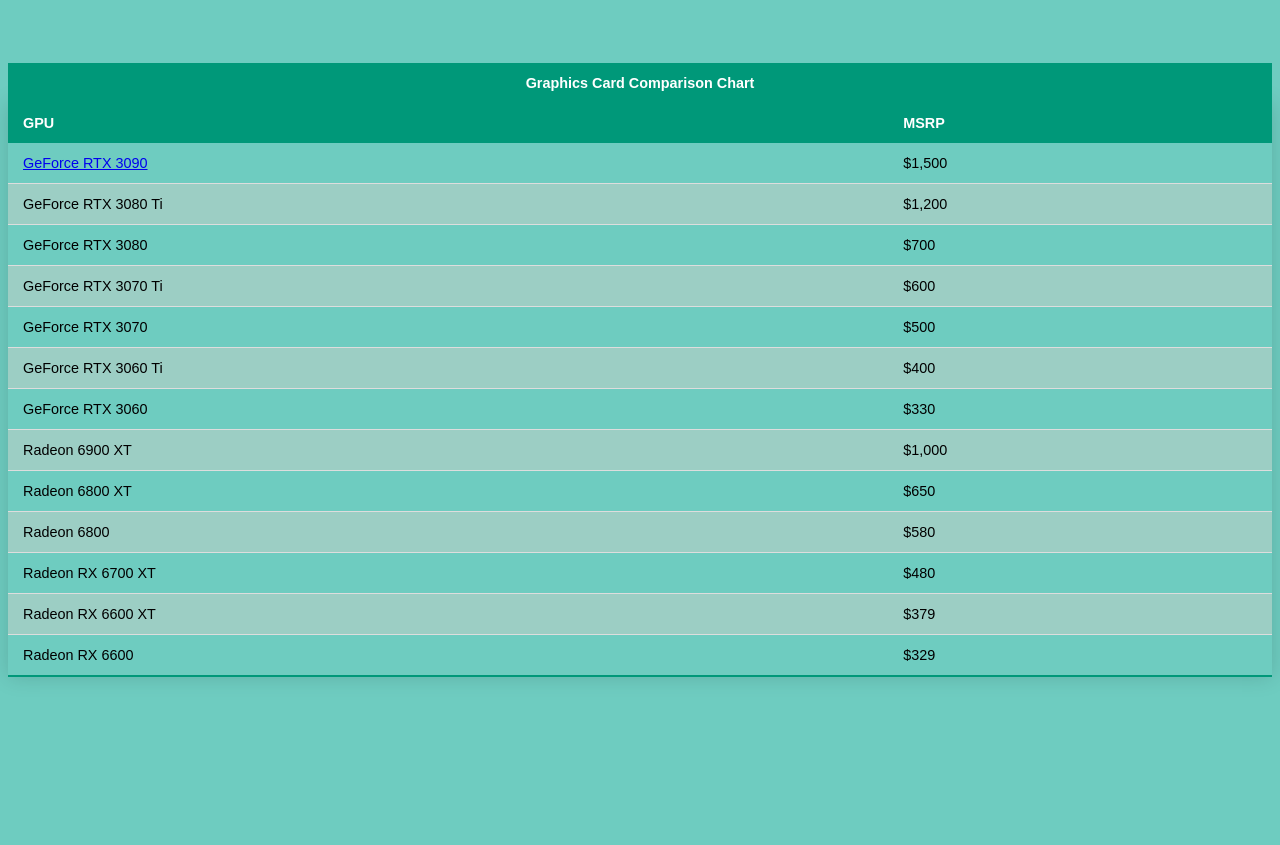
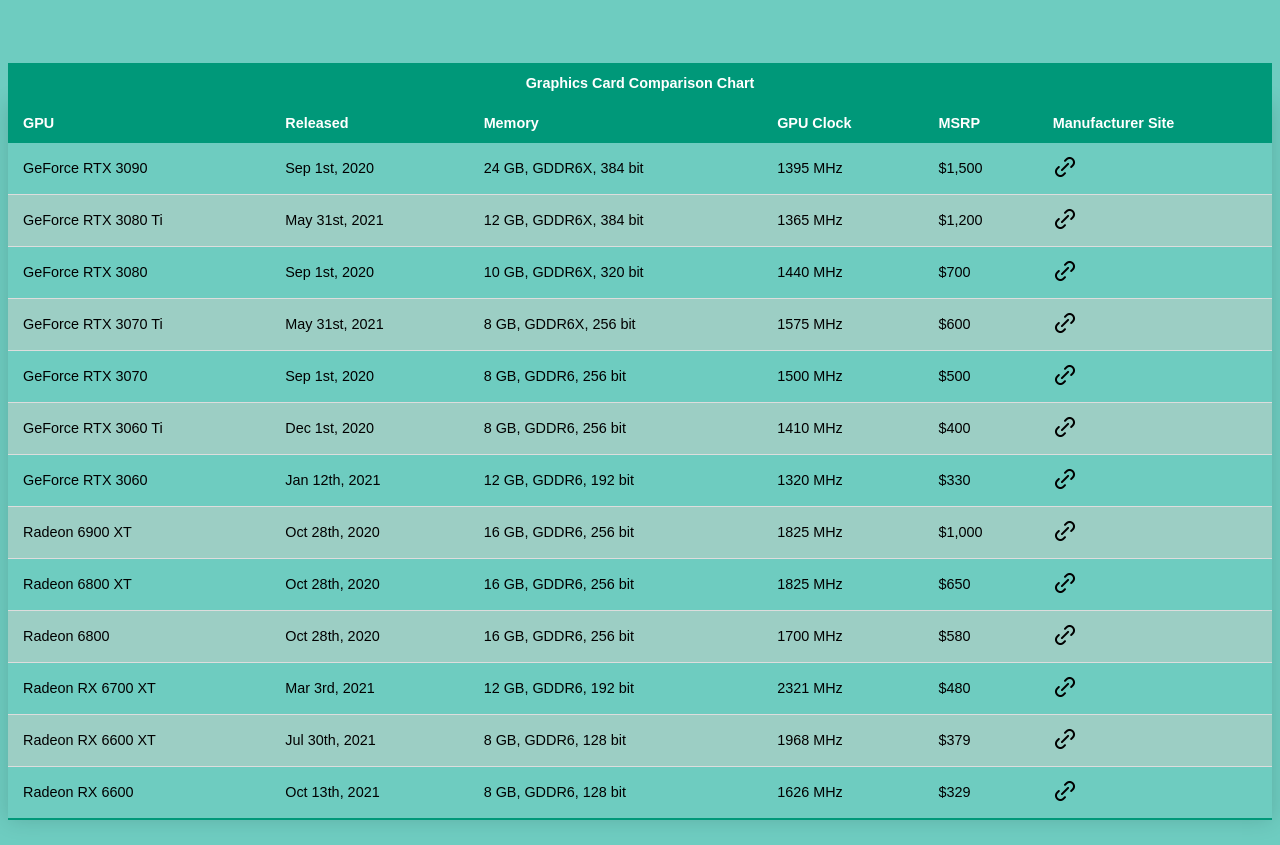
Before and after one commit to smarkwardt1/gpustock, a website: page public/index.html in a window 1280 px wide. Shown: the part 492-1337 px from the top of the page. Before the commit the page ends 1194 px from the top, so only its background shows below. Drawn offline with Linux system fonts and the light colour scheme.

Commit message:
table sort working

```diff
--- a/public/index.html
+++ b/public/index.html
@@ -6,6 +6,7 @@
     <meta name="viewport" content="width=device-width, initial-scale=1.0" />
     <link rel="stylesheet" type="text/css" href="./style.css" />
     <link rel="icon" href="images/favicon.ico" />
+    <script src="https://www.kryogenix.org/code/browser/sorttable/sorttable.js"></script>
     <title>GPU Stock</title>
     <script>
       function configureDropDownLists(series, model) {
@@ -116,68 +117,202 @@
         </fieldset>
       </form>
 
-      <table class="results-table">
+      <table class="sortable results-table">
         <caption>
           Graphics Card Comparison Chart
         </caption>
         <thead>
           <tr>
             <th>GPU</th>
+            <th>Released</th>
+            <th>Memory</th>
+            <th>GPU Clock</th>
             <th>MSRP</th>
+            <th>Manufacturer Site</th>
           </tr>
         </thead>
         <tbody>
           <tr>
-            <td><a href="https://www.nvidia.com/en-us/geforce/graphics-cards/30-series/rtx-3090/" target="_blank">GeForce RTX 3090</a></td>
+            <td>GeForce RTX 3090</td>
+            <td>Sep 1st, 2020</td>
+            <td>24 GB, GDDR6X, 384 bit</td>
+            <td>1395 MHz</td>
             <td>$1,500</td>
+            <td>
+              <a
+                href="https://www.nvidia.com/en-us/geforce/graphics-cards/30-series/rtx-3090/"
+                target="_blank"
+                ><img src="./images/link.png" alt="Link Icon"
+              /></a>
+            </td>
           </tr>
           <tr>
             <td>GeForce RTX 3080 Ti</td>
+            <td>May 31st, 2021</td>
+            <td>12 GB, GDDR6X, 384 bit</td>
+            <td>1365 MHz</td>
             <td>$1,200</td>
+            <td>
+              <a
+                href="https://www.nvidia.com/en-us/geforce/graphics-cards/30-series/rtx-3080-3080ti/"
+                target="_blank"
+                ><img src="./images/link.png" alt="Link Icon"
+              /></a>
+            </td>
           </tr>
           <tr>
             <td>GeForce RTX 3080</td>
+            <td>Sep 1st, 2020</td>
+            <td>10 GB, GDDR6X, 320 bit</td>
+            <td>1440 MHz</td>
             <td>$700</td>
+            <td>
+              <a
+                href="https://www.nvidia.com/en-us/geforce/graphics-cards/30-series/rtx-3080-3080ti/"
+                target="_blank"
+                ><img src="./images/link.png" alt="Link Icon"
+              /></a>
+            </td>
           </tr>
           <tr>
             <td>GeForce RTX 3070 Ti</td>
+            <td>May 31st, 2021</td>
+            <td>8 GB, GDDR6X, 256 bit</td>
+            <td>1575 MHz</td>
             <td>$600</td>
+            <td>
+              <a
+                href="https://www.nvidia.com/en-us/geforce/graphics-cards/30-series/rtx-3070-3070ti/"
+                target="_blank"
+                ><img src="./images/link.png" alt="Link Icon"
+              /></a>
+            </td>
           </tr>
           <tr>
             <td>GeForce RTX 3070</td>
+            <td>Sep 1st, 2020</td>
+            <td>8 GB, GDDR6, 256 bit</td>
+            <td>1500 MHz</td>
             <td>$500</td>
+            <td>
+              <a
+                href="https://www.nvidia.com/en-us/geforce/graphics-cards/30-series/rtx-3070-3070ti/"
+                target="_blank"
+                ><img src="./images/link.png" alt="Link Icon"
+              /></a>
+            </td>
           </tr>
           <tr>
             <td>GeForce RTX 3060 Ti</td>
+            <td>Dec 1st, 2020</td>
+            <td>8 GB, GDDR6, 256 bit</td>
+            <td>1410 MHz</td>
             <td>$400</td>
+            <td>
+              <a
+                href="https://www.nvidia.com/en-us/geforce/graphics-cards/30-series/rtx-3060-3060ti/"
+                target="_blank"
+                ><img src="./images/link.png" alt="Link Icon"
+              /></a>
+            </td>
           </tr>
           <tr>
             <td>GeForce RTX 3060</td>
+            <td>Jan 12th, 2021</td>
+            <td>12 GB, GDDR6, 192 bit</td>
+            <td>1320 MHz</td>
             <td>$330</td>
+            <td>
+              <a
+                href="https://www.nvidia.com/en-us/geforce/graphics-cards/30-series/rtx-3060-3060ti/"
+                target="_blank"
+                ><img src="./images/link.png" alt="Link Icon"
+              /></a>
+            </td>
           </tr>
           <tr>
             <td>Radeon 6900 XT</td>
+            <td>Oct 28th, 2020</td>
+            <td>16 GB, GDDR6, 256 bit</td>
+            <td>1825 MHz</td>
             <td>$1,000</td>
+            <td>
+              <a
+                href="https://www.amd.com/en/products/graphics/amd-radeon-rx-6900-xt"
+                target="_blank"
+                ><img src="./images/link.png" alt="Link Icon"
+              /></a>
+            </td>
           </tr>
           <tr>
             <td>Radeon 6800 XT</td>
+            <td>Oct 28th, 2020</td>
+            <td>	16 GB, GDDR6, 256 bit</td>
+            <td>1825 MHz</td>
             <td>$650</td>
+            <td>
+              <a
+                href="https://www.amd.com/en/products/graphics/amd-radeon-rx-6800-xt"
+                target="_blank"
+                ><img src="./images/link.png" alt="Link Icon"
+              /></a>
+            </td>
           </tr>
           <tr>
             <td>Radeon 6800</td>
+            <td>Oct 28th, 2020</td>
+            <td>16 GB, GDDR6, 256 bit</td>
+            <td>1700 MHz</td>
             <td>$580</td>
+            <td>
+              <a
+                href="https://www.amd.com/en/products/graphics/amd-radeon-rx-6800"
+                target="_blank"
+                ><img src="./images/link.png" alt="Link Icon"
+              /></a>
+            </td>
           </tr>
           <tr>
             <td>Radeon RX 6700 XT</td>
+            <td>Mar 3rd, 2021</td>
+            <td>12 GB, GDDR6, 192 bit</td>
+            <td>2321 MHz</td>
             <td>$480</td>
+            <td>
+              <a
+                href="https://www.amd.com/en/products/graphics/amd-radeon-rx-6700-xt"
+                target="_blank"
+                ><img src="./images/link.png" alt="Link Icon"
+              /></a>
+            </td>
           </tr>
           <tr>
             <td>Radeon RX 6600 XT</td>
+            <td>Jul 30th, 2021</td>
+            <td>8 GB, GDDR6, 128 bit</td>
+            <td>1968 MHz</td>
             <td>$379</td>
+            <td>
+              <a
+                href="https://www.amd.com/en/products/graphics/amd-radeon-rx-6600-xt"
+                target="_blank"
+                ><img src="./images/link.png" alt="Link Icon"
+              /></a>
+            </td>
           </tr>
           <tr>
             <td>Radeon RX 6600</td>
+            <td>Oct 13th, 2021</td>
+            <td>8 GB, GDDR6, 128 bit</td>
+            <td>1626 MHz</td>
             <td>$329</td>
+            <td>
+              <a
+                href="https://www.amd.com/en/products/graphics/amd-radeon-rx-6600"
+                target="_blank"
+                ><img src="./images/link.png" alt="Link Icon"
+              /></a>
+            </td>
           </tr>
         </tbody>
       </table>
```
Also changed, not shown: public/data/search_data.json (+1 -1 lines), public/search.html (+2 -2 lines), public/tablesort.js (deleted, +0 -46 lines), public/buildtable.js (indentation only).
